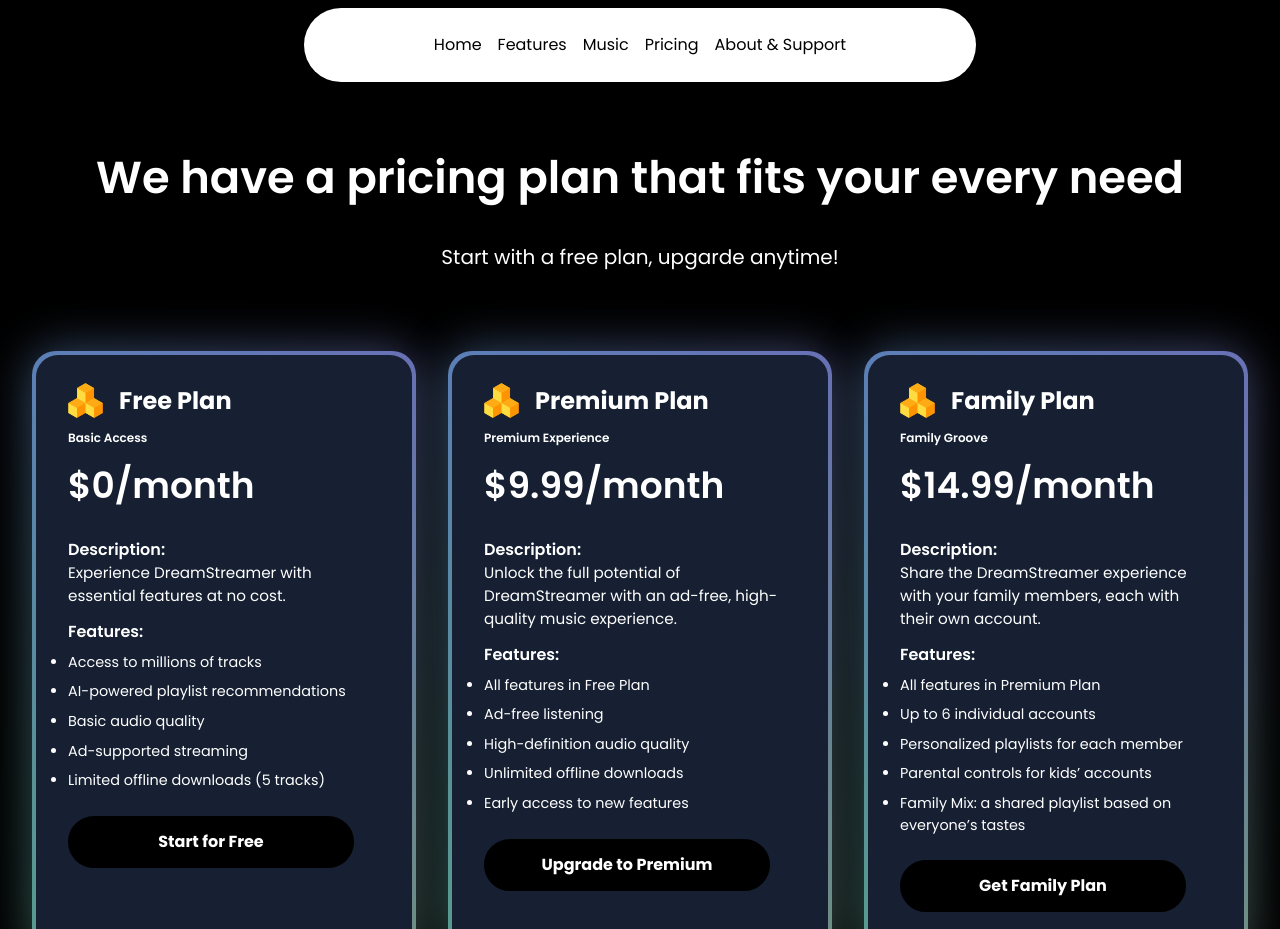
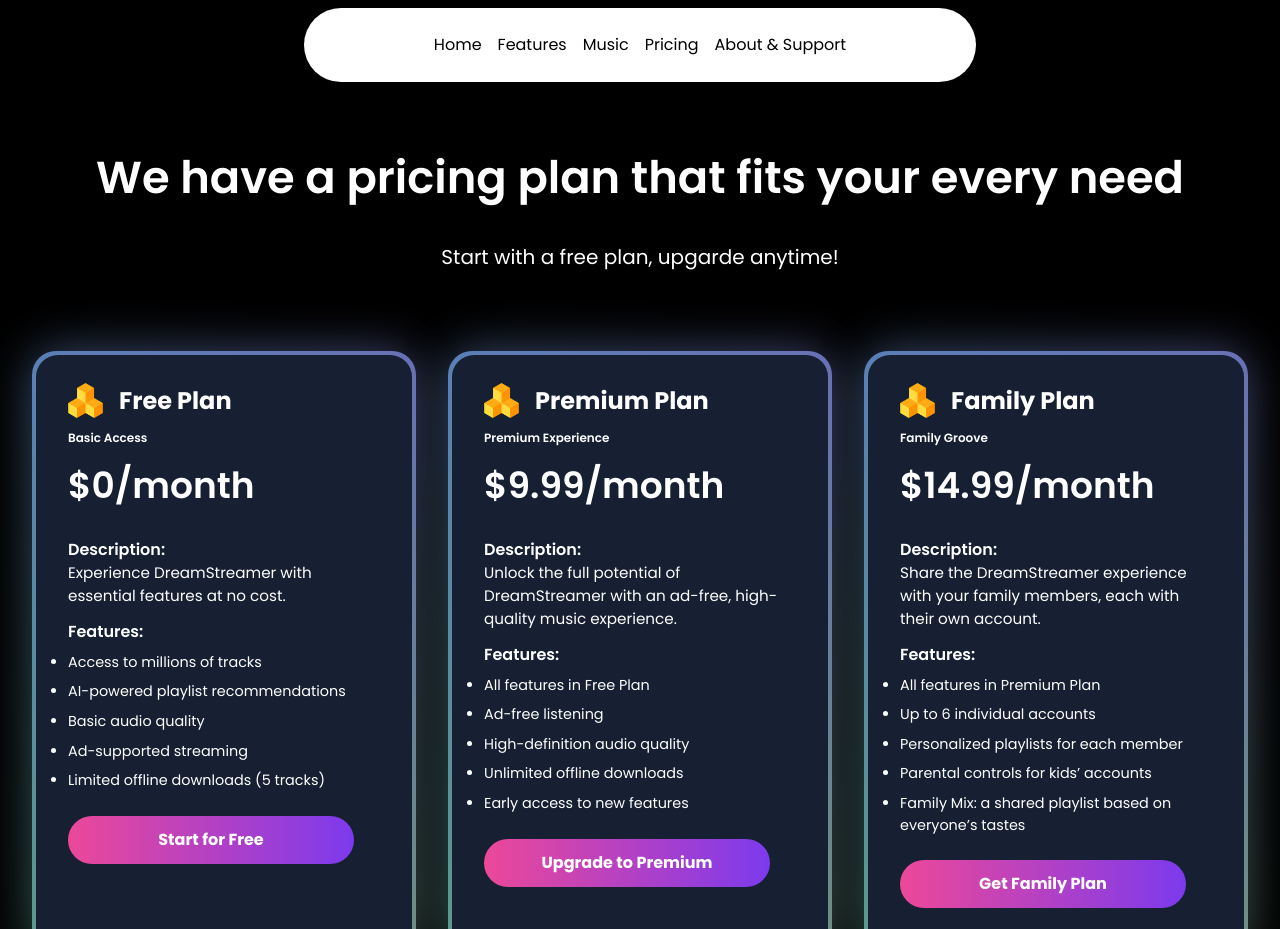
Before and after one commit to Pradikshan/aws-frontend, a React (Vite) app: page /pricing in a window 1280 px wide. Shown: the top 929 px of the page. Built offline with nearby package versions, Linux system fonts and the light colour scheme.

Commit message:
Added bg-gradient to button

```diff
--- a/src/components/PricingCard.jsx
+++ b/src/components/PricingCard.jsx
@@ -30,7 +30,7 @@ const PricingCard = ({ pricingDetails }) => {
                 <li key={index}>{feature}</li>
               ))}
             </ul>
-            <button className="w-11/12 p-3 my-4 border-2 border-black rounded-full bg-black text-white font-bold hover:bg-white hover:text-black">
+            <button className="w-11/12 p-3 my-4  rounded-full bg-black text-white font-bold bg-gradient-to-r from-pink-500 to-violet-600 hover:bg-gradient-to-r hover:from-indigo-500 hover:to-purple-500">
               {pricingDetails.cta}
             </button>
           </div>
```
